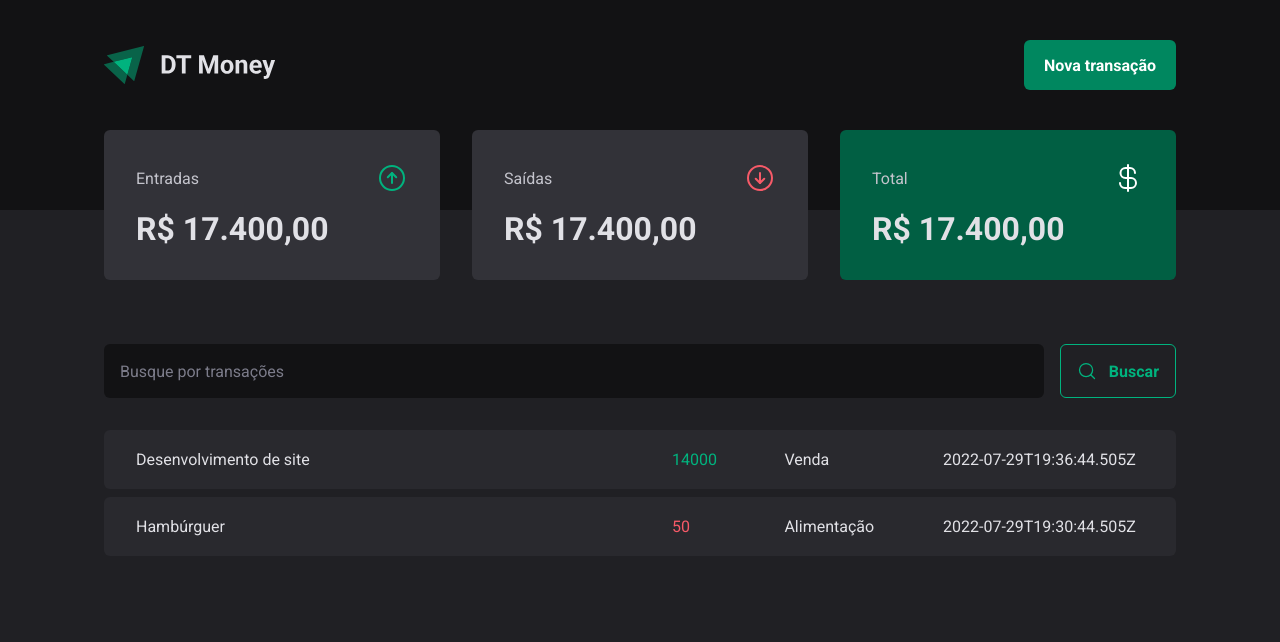
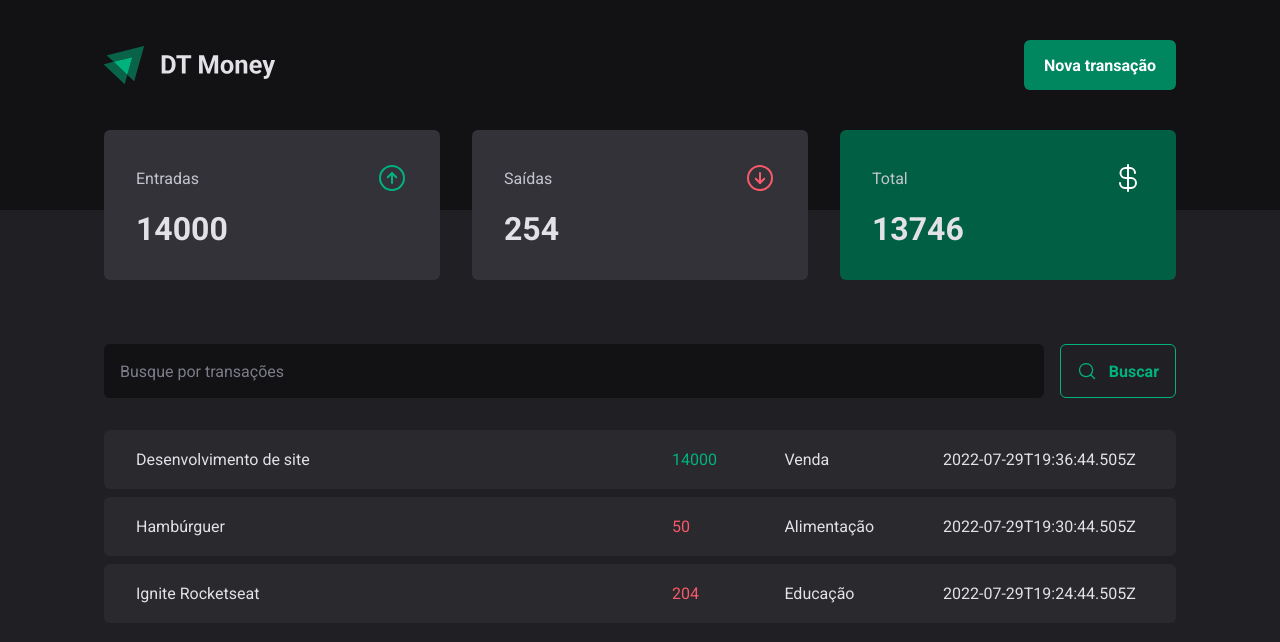
Before and after one commit to larads/DT-Money-Reactjs, a React (Vite) app: page / in a window 1280 px wide. Shown: the top 642 px of the page. Built offline with nearby package versions, Linux system fonts and the light colour scheme; data requests are answered from the project's data file.

Commit message:
✨ feat: Conexão com a API - Calculando resumo de transações

```diff
--- a/server.json
+++ b/server.json
@@ -15,6 +15,14 @@
             "category": "Alimentação",
             "price": 50,
             "createdAt": "2022-07-29T19:30:44.505Z"
+        },
+        {
+            "id": 3,
+            "description": "Ignite Rocketseat",
+            "type": "outcome",
+            "category": "Educação",
+            "price": 204,
+            "createdAt": "2022-07-29T19:24:44.505Z"
         }
     ]
 }
--- a/src/components/Summary/index.tsx
+++ b/src/components/Summary/index.tsx
@@ -5,9 +5,26 @@
 import { TransactionsContext } from "../../contexts/TransactionsContext";
 
 export function Summary() {
-  const { transactions } = useContext(TransactionsContext)
+  const { transactions } = useContext(TransactionsContext);
 
-  console.log(transactions)
+  const summary = transactions.reduce(
+    (acc, transaction) => {
+      if (transaction.type === 'income') {
+        acc.income += transaction.price;
+        acc.total += transaction.price;
+      } else {
+        acc.outcome += transaction.price;
+        acc.total -= transaction.price;
+      }
+
+      return acc;
+    },
+    {
+      income: 0,
+      outcome: 0,
+      total: 0,
+    },
+  );
 
   return (
     <SummaryContainer>
@@ -17,7 +34,7 @@
           <ArrowCircleUp size={32} color="#00b37e" />
         </header>
 
-        <strong>R$ 17.400,00</strong>
+        <strong>{summary.income}</strong>
       </SummaryCard>
 
       <SummaryCard>
@@ -26,7 +43,7 @@
           <ArrowCircleDown size={32} color="#f75a68" />
         </header>
 
-        <strong>R$ 17.400,00</strong>
+        <strong>{summary.outcome}</strong>
       </SummaryCard>
 
       <SummaryCard variant="green">
@@ -35,7 +52,7 @@
           <CurrencyDollar size={32} color="#fff" />
         </header>
 
-        <strong>R$ 17.400,00</strong>
+        <strong>{summary.total}</strong>
       </SummaryCard>
     </SummaryContainer>
   );
```
